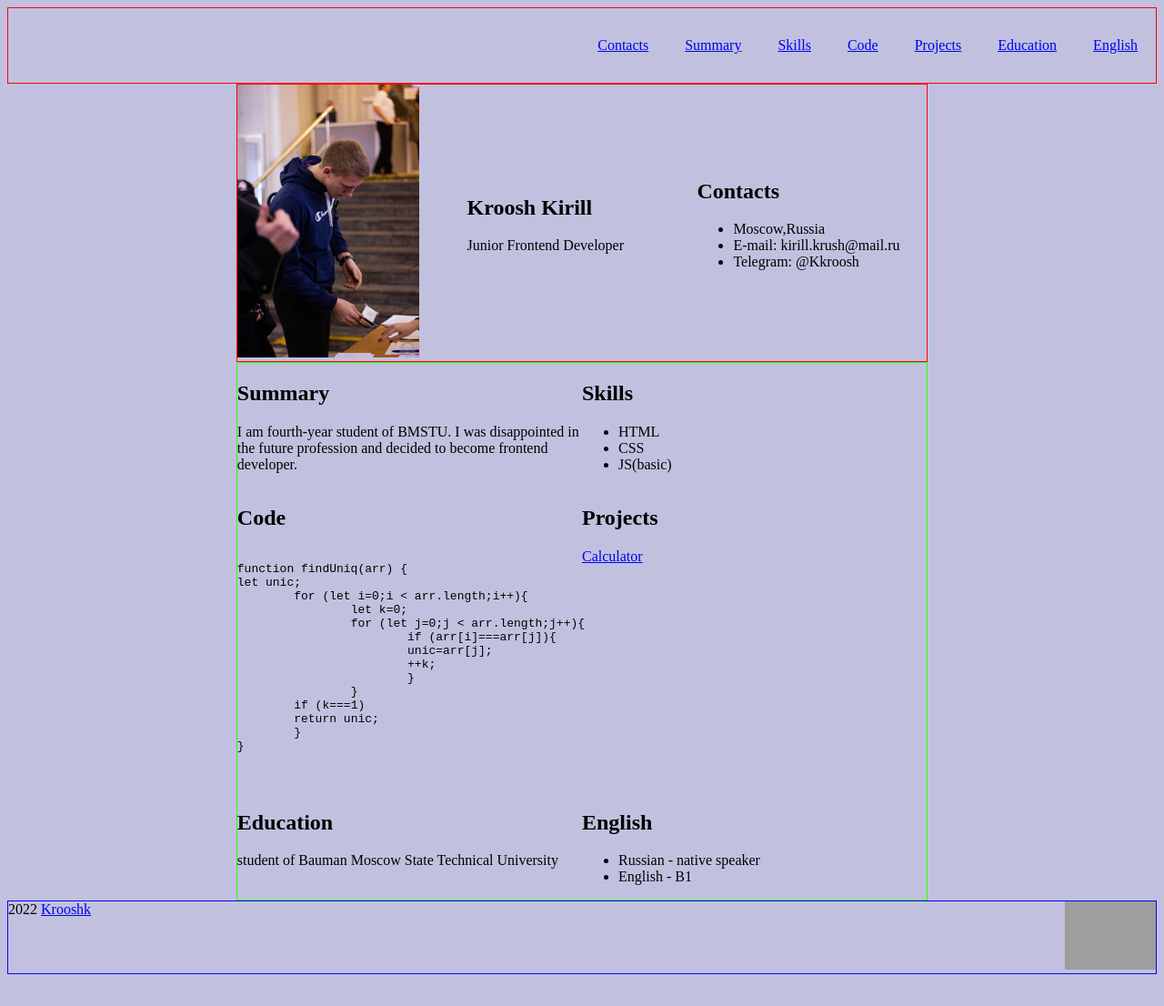
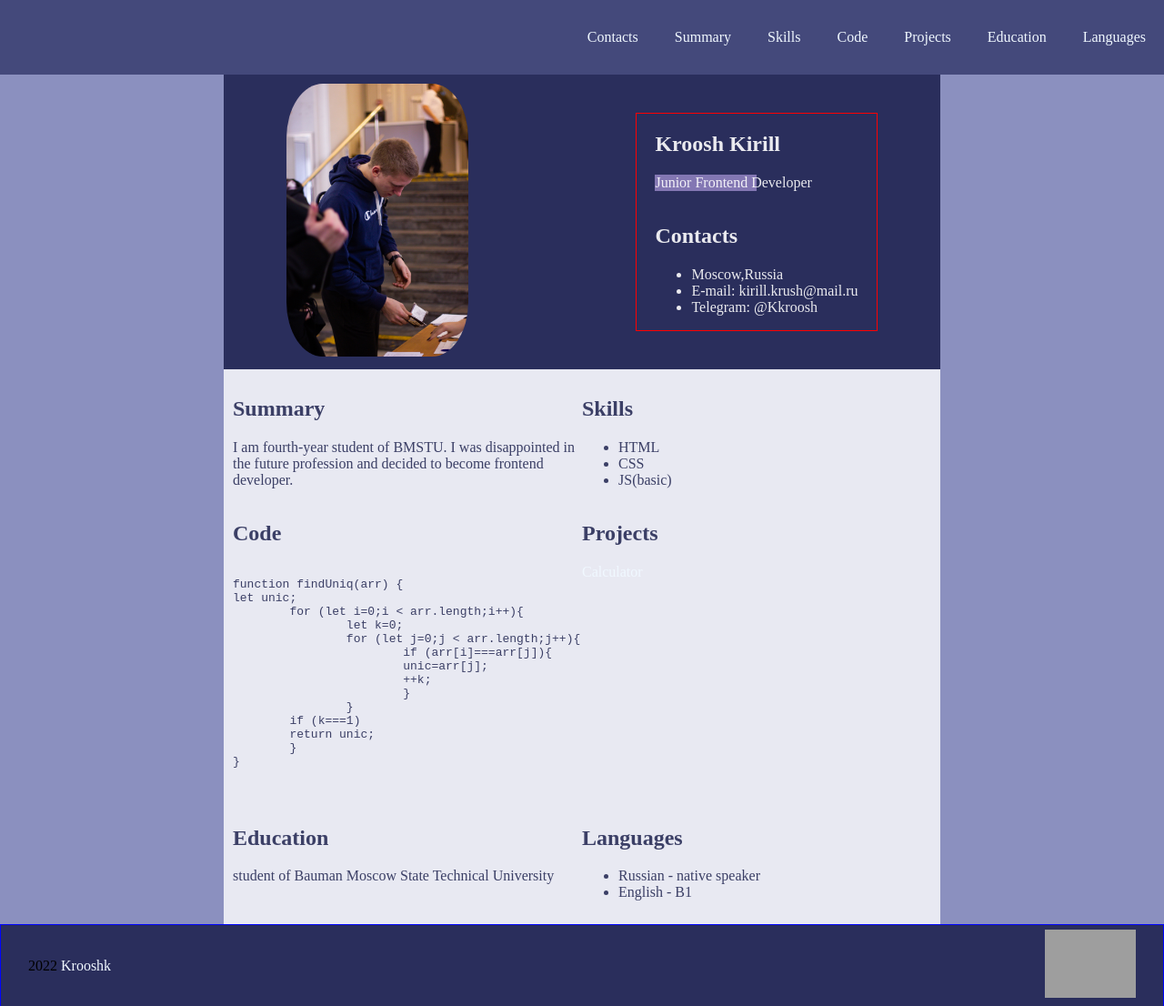
Before and after one commit to Krooshk/rsschool-cv, a plain HTML site: page index.html in a window 1280 px wide. Shown: the whole page at 91% size. Before the commit the page ends 1079 px from the top, so only its background shows below. Drawn offline with Linux system fonts and the light colour scheme; grey boxes are pictures that could not be loaded.

Commit message:
feat: update html and css files

```diff
--- a/index.html
+++ b/index.html
@@ -12,7 +12,7 @@
 
 <body>
     <header class="header">
-        <div class="container">
+        <div class="container up-container">
             <nav class="nav">
                 <ul class="nav-list">
                     <li class="nav-item"><a href="#contacts" class="nav-link">Contacts</a></li>
@@ -21,16 +21,17 @@
                     <li class="nav-item"><a href="#code" class="nav-link">Code</a></li>
                     <li class="nav-item"><a href="#projects" class="nav-link">Projects</a></li>
                     <li class="nav-item"><a href="#education" class="nav-link">Education</a></li>
-                    <li class="nav-item"><a href="#english" class="nav-link">English</a></li>
+                    <li class="nav-item"><a href="#Languages" class="nav-link">Languages</a></li>
                 </ul>
             </nav>
         </div>
     </header>
     <main class="main">
-        <div class="container up-container">
+        <div class="container main-first-container">
             <section class="section" id="photo">
                 <img width="200px" src="./assets/photo.jpg" alt="my photo">
             </section>
+            <div class="container-name-contacts">
                 <section class="section" id="profile">
                     <h1 class="section-title">Kroosh Kirill</h1>
                     <p>Junior Frontend Developer</p>
@@ -44,7 +45,8 @@
                     </ul>
                 </section>
             </div>
-        <div class="container main-container">
+        </div>
+        <div class="container main-second-container">
             <section class="section" id="summary">
                 <h2 class="section-title">Summary</h2>
                 <p>I am fourth-year student of BMSTU. I was disappointed in the future profession and decided to become frontend developer.</p>
@@ -86,8 +88,8 @@ let unic;
                 <h2 class="section-title">Education</h2>
                 <p>student of Bauman Moscow State Technical University</p>
             </section>
-            <section class="section" id="english">
-                <h2 class="section-title">English</h2>
+            <section class="section" id="Languages">
+                <h2 class="section-title">Languages</h2>
                 <ul>
                     <li>Russian - native speaker</li>
                     <li>English - B1</li>
--- a/style.css
+++ b/style.css
@@ -7,7 +7,12 @@ body {
     flex-direction: column;
     justify-content: space-between;
     min-height: 100vh;
-    background-color: rgba(92, 92, 170, 0.377);
+    background-color: #7178b1d0;
+    margin: 0 auto;
+}
+
+.main {
+    min-height: 100px;
 }
 
 .nav-list {
@@ -24,18 +29,21 @@ body {
 }
 
 .header {
-    border: 1px solid red;
+    background-color: #343a6dd0;
 }
 
-.main-container {
+.main-second-container {
     display: flex;
     flex-wrap: wrap;
-    border: 1px solid rgb(43, 255, 0);
     width: 60%;
+    background-color: rgba(255, 255, 255, 0.8);
+    color: #141946d0;
+    padding: 10px;
 }
 
 .footer {
     border: 1px solid rgb(0, 4, 255);
+    background-color: #141946d0;
 }
 
 .container {
@@ -47,17 +55,54 @@ body {
     width: 50%;
 }
 
+.container-name-contacts {
+    display: flex;
+    flex-direction: column;
+    padding: 0 20px;
+    border: 1px solid red;
+    white-space: nowrap;
+}
+
 .container-footer {
     display: flex;
     justify-content: space-between;
+    align-items: center;
+    padding: 5px 30px;
 }
 
-.up-container {
+.main-first-container img {
+    border-radius: 20%;
+}
+
+.main-first-container {
     display: flex;
     align-items: center;
     justify-content: center;
     width: 60%;
-    border: 1px solid red;
+    background-color: #141946d0;
+    color: rgba(255, 255, 255, 0.9);
+    padding: 10px;
+}
+
+a {
+    color: aliceblue;
+    text-decoration: none;
+}
+
+a:visited {
+    color: none;
+}
+
+a:active {
+    color: #8377b3;
+}
+
+a:hover {
+    color: #a7a4b6;
+}
+
+#profile p {
+    background-color: #8377b3;
 }
 
 @media (max-width: 768px) {
```
Lines whose indentation alone changed are shown as unchanged.
